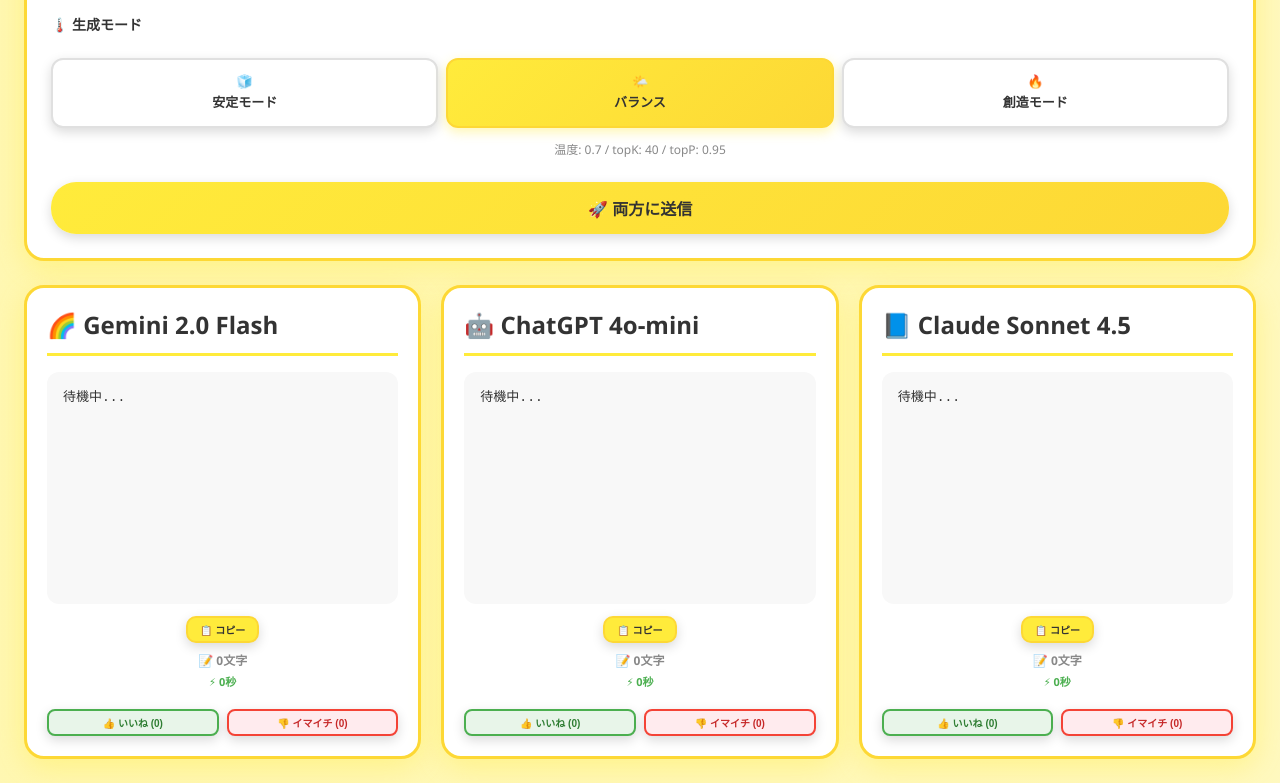
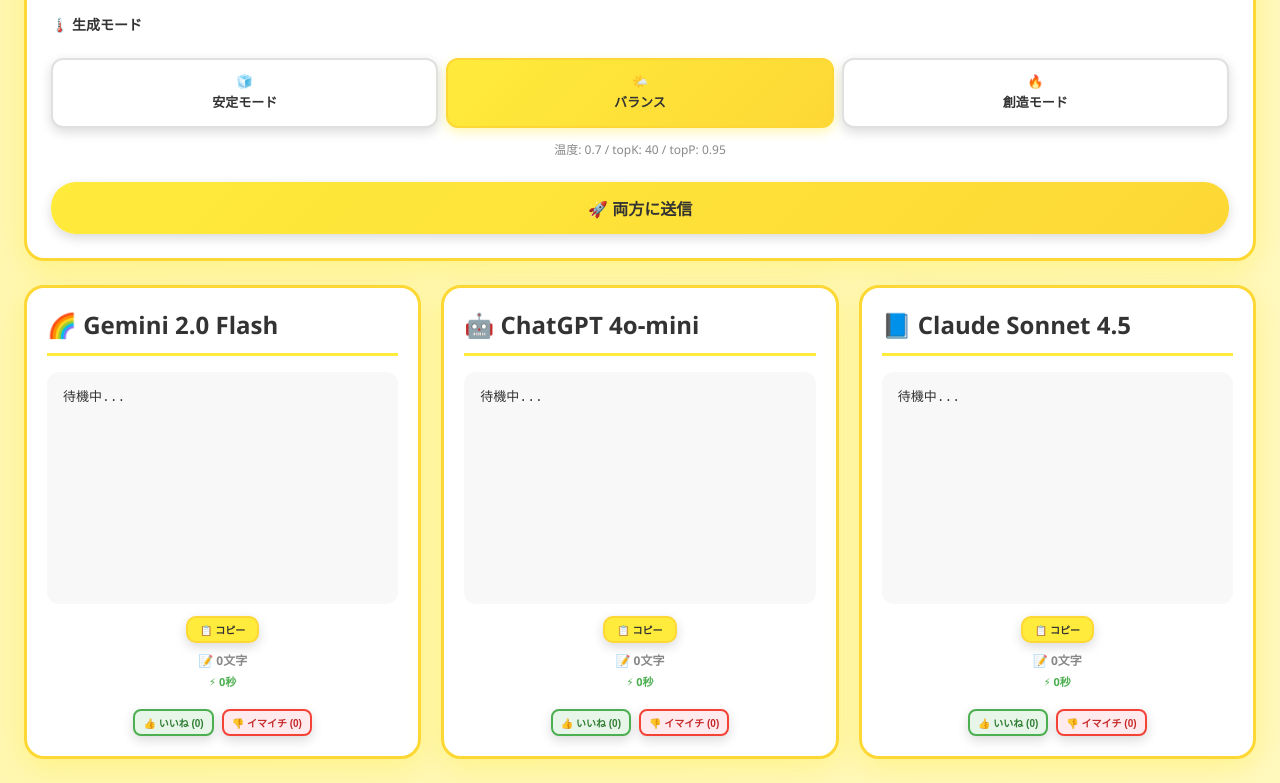
Before and after one commit to rirakuma0120/gemini-claude-tool, a plain HTML site: page public/index.html in a window 1280 px wide. Shown: the part 430-1213 px from the top of the page. Drawn offline with Linux system fonts and the light colour scheme.

Commit message:
Update index.html

```diff
--- a/public/index.html
+++ b/public/index.html
@@ -362,6 +362,8 @@
           transition: all 0.3s ease;
           font-weight: bold;
           border: 2px solid;
+          width: auto;
+          white-space: nowrap;
         }
 
         .like-btn {
```
